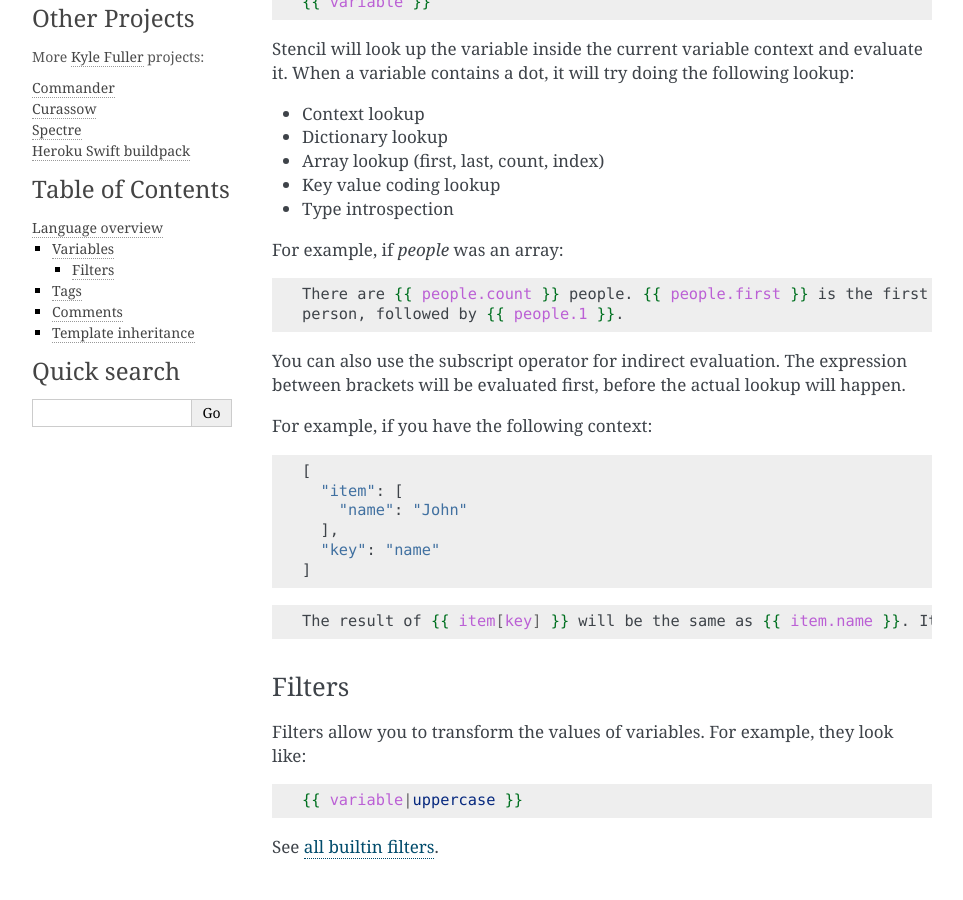
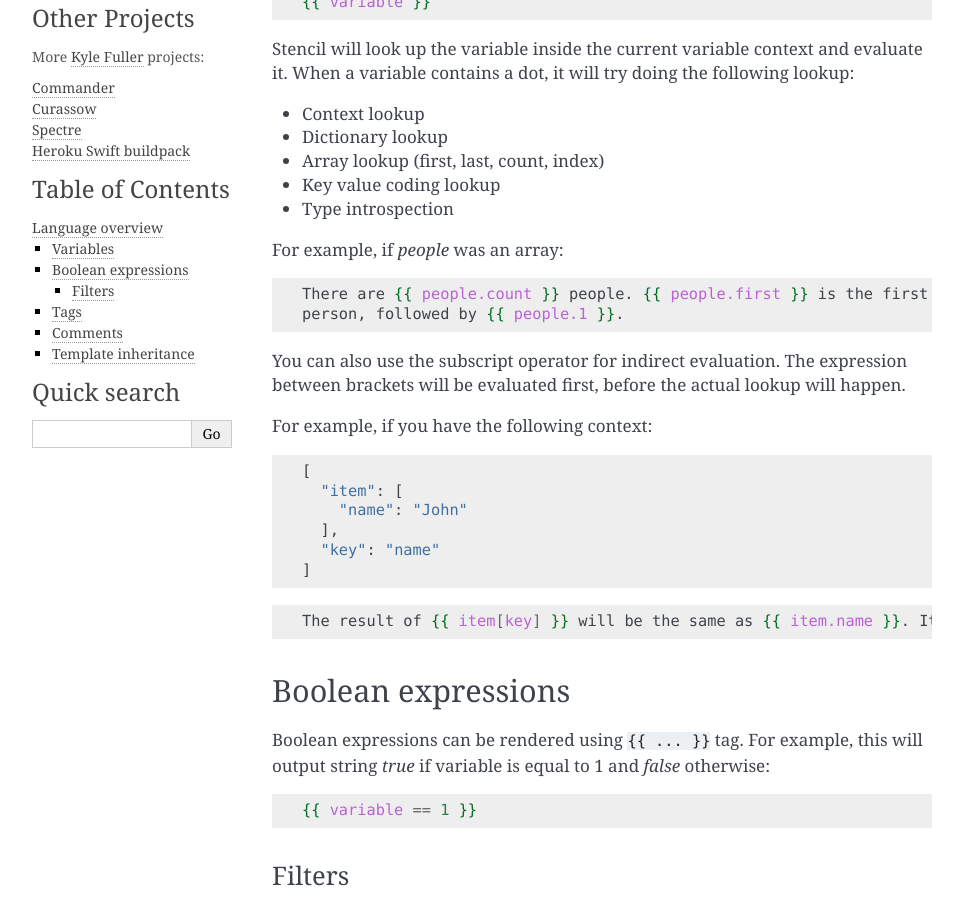
Before and after one commit to stencilproject/Stencil, a Sphinx documentation site: the page built from docs/templates.rst, in a window 1280 px wide and 900 px high, scrolled down 317 px. Shown: the whole window, without its empty margins (148-1111 px from the left). Built offline with Sphinx 7.4.7, drawn with Linux system fonts in a browser that asks for light colours; comment, search, counter and statistics services are not loaded.

Commit message:
added doc about rendering boolean expressions

```diff
--- a/docs/templates.rst
+++ b/docs/templates.rst
@@ -48,6 +48,17 @@ For example, if you have the following context:
 .. code-block:: html+django
 
     The result of {{ item[key] }} will be the same as {{ item.name }}. It will first evaluate the result of {{ key }}, and only then evaluate the lookup expression.
+
+Boolean expressions
+-------------------
+
+Boolean expressions can be rendered using ``{{ ... }}`` tag.
+For example, this will output string `true` if variable is equal to 1 and `false` otherwise:
+
+.. code-block:: html+django
+
+    {{ variable == 1 }}
+
 
 Filters
 ~~~~~~~
```
